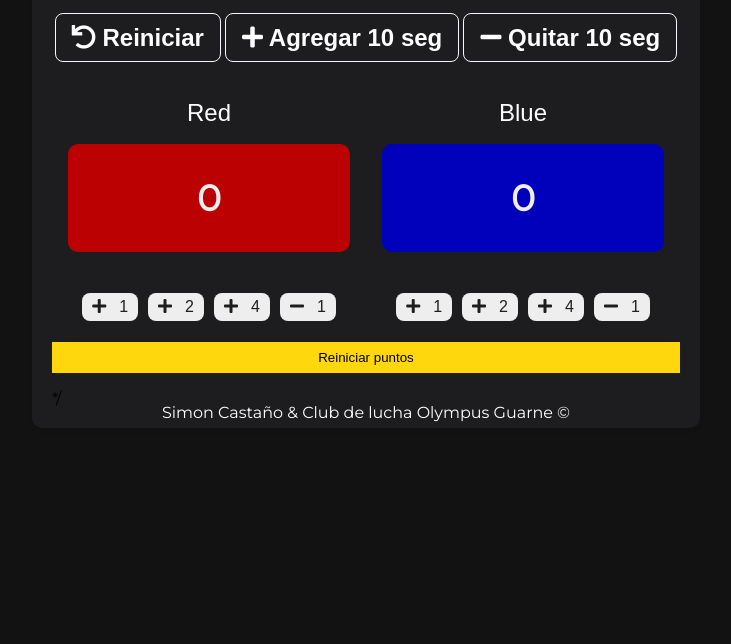
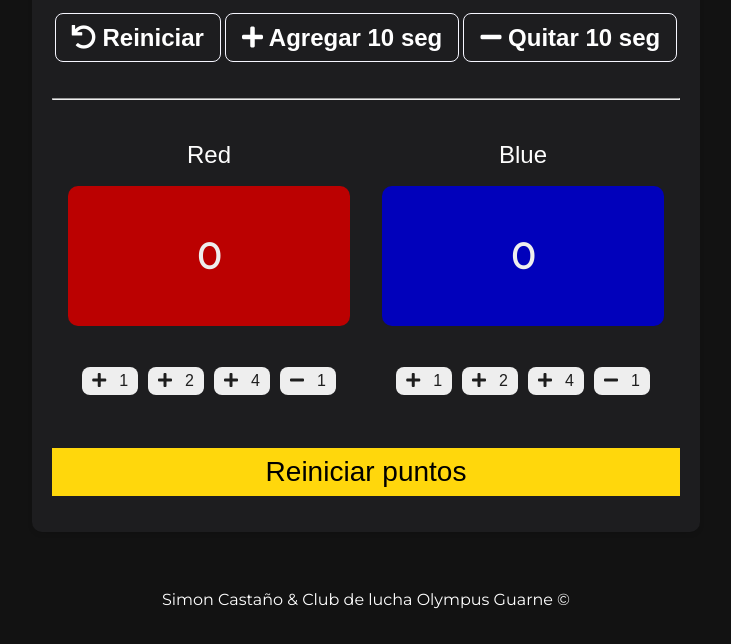
Before and after one commit to SimonCastano/Scoreboard-Wrestling, a plain HTML site: page index.html in a window 1280 px wide. Shown: the part 374-1018 px from the top of the page, without its empty margins (274-1005 px from the left). Before the commit the page ends 812 px from the top, so only its background shows below. Drawn offline with Linux system fonts and the light colour scheme.

Commit message:
change some problems

```diff
--- a/index.html
+++ b/index.html
@@ -25,6 +25,7 @@
   <button class="secondarybtn" id="subtractTimeButton"><i class="fas fa-minus"></i> Quitar 10 seg</button>
 </div>
     </div>
+    <hr>
     <div class="score">
       <div class="red-score">
         <input class="wrestler-name" type="text" name="" id="" value="Red">
@@ -47,11 +48,12 @@
         </div>
       </div>
     </div>
-    <button class="restart_score" id="restart_score" onclick="reiniciarPuntos()">Reiniciar puntos</button>*/
+    <button class="restart_score" id="restart_score" onclick="reiniciarPuntos()">Reiniciar puntos</button>
 </div>
 <script src="scoreboard.js"></script>
 <footer>
     Simon Castaño & Club de lucha Olympus Guarne &copy;
 </footer>
+<br>
 </body>
 </html>
--- a/scoreboard.scss
+++ b/scoreboard.scss
@@ -73,6 +73,7 @@ body {
   display: flex;
   justify-content: space-between;
   flex-wrap: wrap;
+  padding: 2rem 0;
 }
 
 .red-score,
@@ -106,7 +107,7 @@ h2 {
   font-size: 36px;
   font-weight: bold;
   color: #eeeeee;
-  padding: 2rem 1rem;
+  padding: 3rem 1rem;
   border-radius: 10px;
   margin: 1rem;
 }
@@ -157,13 +158,12 @@ h2 {
   }
 }
 footer{
-  position: absolute;
-  bottom: 0;
+
   width: 100%;
   color:#ffffff;
   text-align: center;
   padding: 1rem;
-  margin-top: 20px;
+  margin-top: 2rem;
 }
 
 .restart_score{
@@ -174,5 +174,5 @@ footer{
   border: none;
   outline:none;
   width: 100%;
-
+  font-size: 28px;
 }
```
Also changed, not shown: scoreboard.css.
